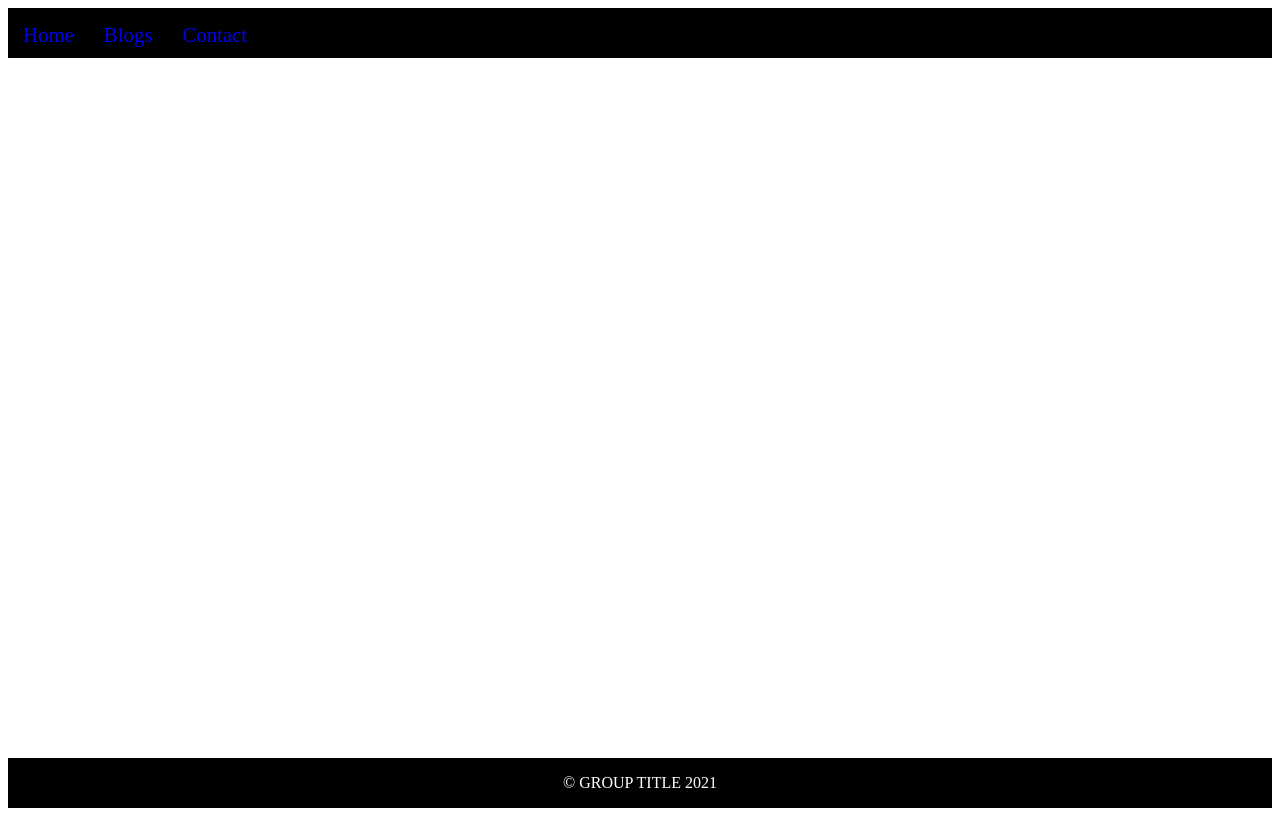
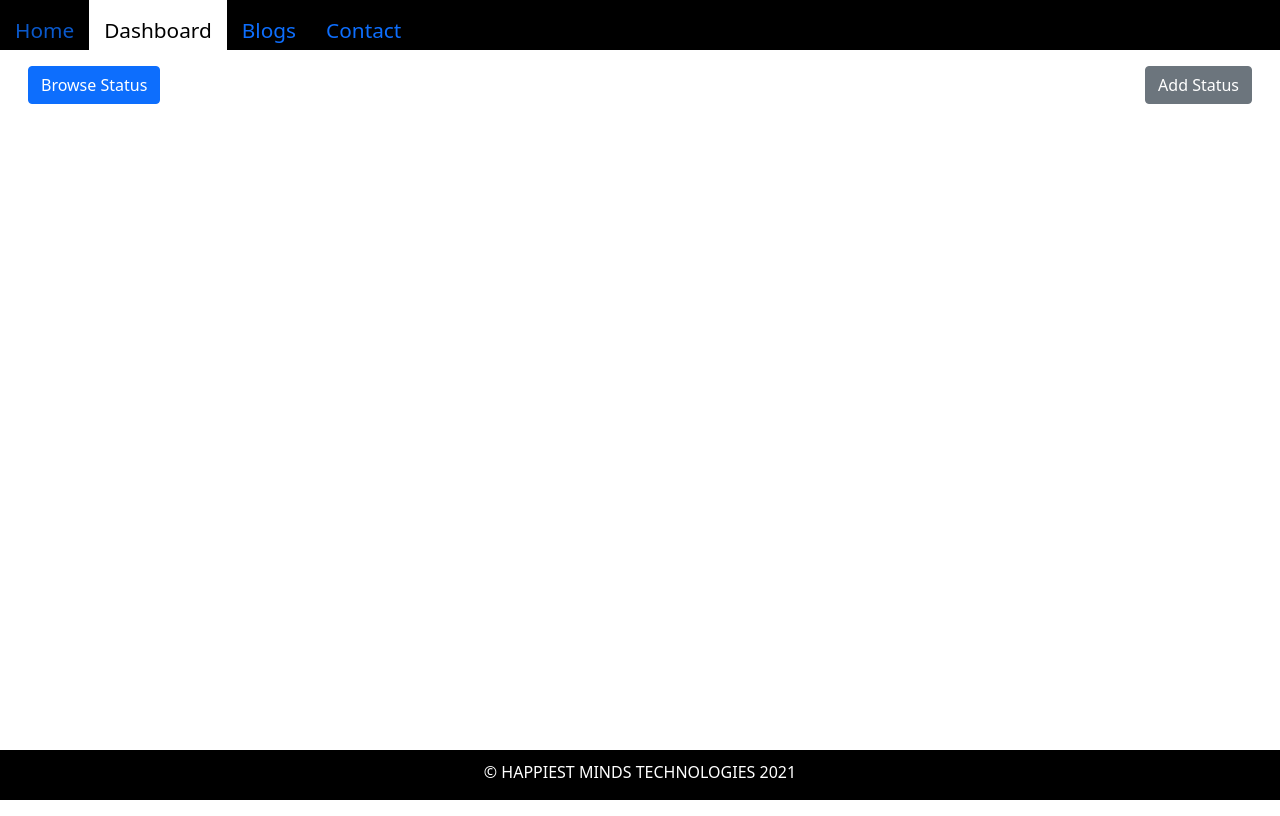
Before and after one commit to Sandya-Joyce/Ankush-React, a React (Create React App) app: page /dashboard in a window 1280 px wide. Built offline with nearby package versions, Linux system fonts and the light colour scheme.

Commit message:
add bootstrap to project
-add dashboard component
-add button to insert new status
-add button to browse all available status

```diff
--- a/package.json
+++ b/package.json
@@ -6,6 +6,7 @@
     "@testing-library/jest-dom": "^5.16.1",
     "@testing-library/react": "^12.1.2",
     "@testing-library/user-event": "^13.5.0",
+    "bootstrap": "^5.1.3",
     "react": "^17.0.2",
     "react-dom": "^17.0.2",
     "react-scripts": "5.0.0",
--- /dev/null
+++ b/src/components/Blogs/Dashboard/Dashboard.js
@@ -0,0 +1,27 @@
+import React from "react";
+import classes from "./Dashboard.module.css";
+
+const Dashboard = () => {
+  return (
+    <div className="container-fluid">
+      <div className="m-2 p-2">
+        <div className="float-start">
+          <input
+            className="btn btn-primary"
+            type="button"
+            value="Browse Status"
+          />
+        </div>
+        <div className="float-end">
+          <input
+            className="btn btn-secondary"
+            type="button"
+            value="Add Status"
+          />
+        </div>
+      </div>
+    </div>
+  );
+};
+
+export default Dashboard;
--- a/src/components/ui/Footer/Footer.js
+++ b/src/components/ui/Footer/Footer.js
@@ -7,11 +7,11 @@ const Footer = () => {
   return (
     <>
       <footer
-        className={[classes.footer, cssLayout["footer-background-color"]].join(
+        className={[classes.footer, cssLayout["footer-background-color"], "fixed-bottom"].join(
           " "
         )}
       >
-        <p className={classes.copyright}>© GROUP TITLE 2021</p>
+        <p className={classes.copyright}>© HAPPIEST MINDS TECHNOLOGIES 2021</p>
       </footer>
     </>
   );
--- a/src/components/ui/Navbar/Navbar.js
+++ b/src/components/ui/Navbar/Navbar.js
@@ -14,6 +14,14 @@ const Navbar = () => {
               exact={`${true}`}
             >
               Home
+            </NavLink>
+          </li>
+          <li>
+            <NavLink
+              className={({ isActive }) => (isActive ? classes.active : "")}
+              to="/dashboard"
+            >
+              Dashboard
             </NavLink>
           </li>
           <li>
--- a/src/index.js
+++ b/src/index.js
@@ -1,21 +1,25 @@
 import React from "react";
 import ReactDOM from "react-dom";
 import { BrowserRouter, Route, Routes } from "react-router-dom";
-import App from "./App";
-import Blogs from "./components/Blogs/Blogs";
-import Contact from "./components/Contact/Contact";
 import Footer from "./components/ui/Footer/Footer";
 import Header from "./components/ui/Header/Header";
 
-import "./index.css";
+import App from "./App";
+import Dashboard from "./components/Blogs/Dashboard/Dashboard";
+import Blogs from "./components/Blogs/Blogs";
+import Contact from "./components/Contact/Contact";
+
+import "bootstrap/dist/css/bootstrap.min.css";
+import classes from "./index.css";
 
 ReactDOM.render(
   <BrowserRouter>
-    <div className="container">
+    <div className={classes.container}>
       <Header />
       <main className="main">
         <Routes>
           <Route path="/" element={<App />} />
+          <Route path="/dashboard" element={<Dashboard />} />
           <Route path="/blogs" element={<Blogs />} />
           <Route path="/contact" element={<Contact />} />
         </Routes>
```
Also changed, not shown: src/components/Blogs/Dashboard/Dashboard.module.css (added), src/index.css (line endings or trailing spaces), 1 other file (tests, documents, lock files or other folders).
